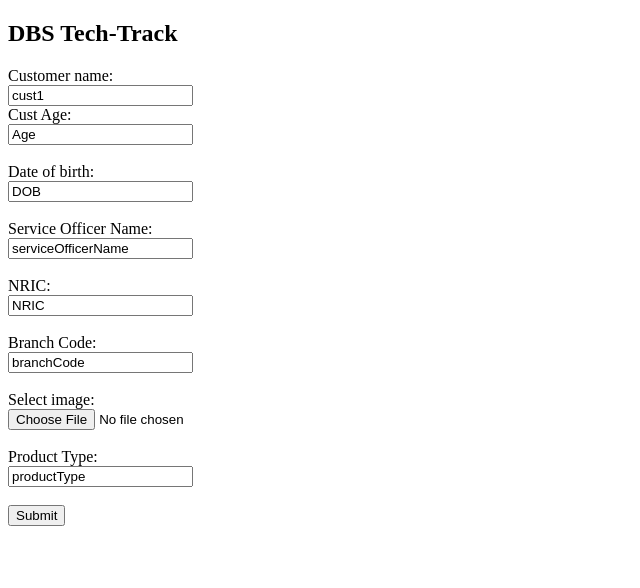
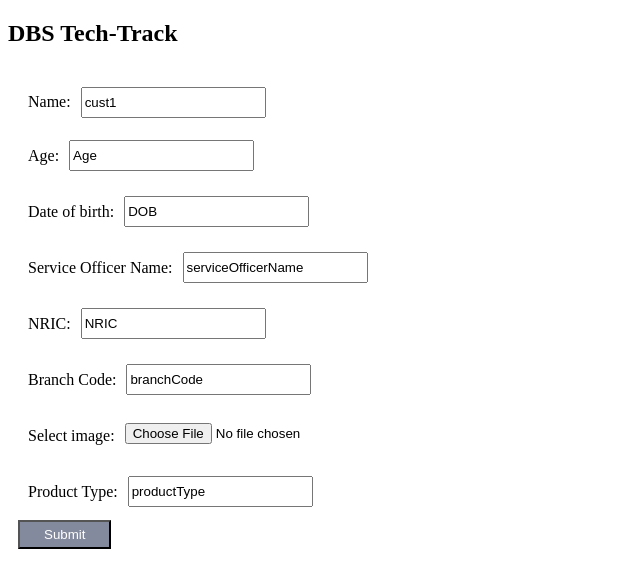
Before and after one commit to jermsinarocket/DBS-TechTrack, a Django app: template TechTrack/TechTrack/app/templates/TechTrack-Page2.html in a window 1280 px wide. Shown: the top 588 px of the page, without its empty margins (0-640 px from the left). Run offline with Django 3.2, Linux system fonts and the light colour scheme; the template is opened without the code that fills it, so the values that code supplies are empty.

Commit message:
add basic styles for page 2-form

```diff
--- a/TechTrack/TechTrack/app/templates/TechTrack-Page2.html
+++ b/TechTrack/TechTrack/app/templates/TechTrack-Page2.html
@@ -1,26 +1,71 @@
 <!DOCTYPE html>
 <html>
+  <style>
+    .input-row {
+      display: flex;
+      align-items: center;
+      padding: 10px
+    }
+    .input-text {
+      padding-right: 10px;
+    }
+
+    .input-box {
+      height: 25px;
+    }
+
+    .button {
+      color: white;
+      background-color: #848A9D;
+      padding: 5px 24px
+    }
+
+    .overall {
+      padding: 10px
+    }
+    </style>
 <body>
 <h2>DBS Tech-Track</h2>
 
 <form action="/credentials.php">
-  <label for="custName">Customer name:</label><br>
-  <input type="text" id="custName" name="custName" value="cust1"><br>
-  <label for="custAge">Cust Age:</label><br>
-  <input type="text" id="custAge" name="custAge" value="Age"><br><br>
-  <label for="DOB">Date of birth:</label><br>
-  <input type="text" id="DOB" name="DOB" value="DOB"><br><br>
-  <label for="serviceOfficerName">Service Officer Name:</label><br>
-  <input type="text" id="serviceOfficerName" name="serviceOfficerName" value="serviceOfficerName"><br><br>
-  <label for="NRIC">NRIC:</label><br>
-  <input type="text" id="NRIC" name="NRIC" value="NRIC"><br><br>
-  <label for="branchCode">Branch Code:</label><br>
-  <input type="text" id="branchCode" name="branchCode" value="branchCode"><br><br>
-  <label for="img">Select image:</label><br>
-  <input type="file" id="img" name="img" accept="image/*"><br><br>
-  <label for="productType">Product Type:</label><br>
-  <input type="text" id="productType" name="productType" value="productType"><br><br>
-  <input type="submit" value="Submit">
+  <div class="overall">
+    <div class="input-row">
+      <label class="input-text" for="custName">Name:</label><br>
+      <input class="input-box" type="text" id="custName" name="custName" value="cust1"><br>
+    </div>
+    <div class="input-row">
+      <label class="input-text" for="custAge">Age:</label><br>
+      <input class="input-box" type="text" id="custAge" name="custAge" value="Age"><br><br>
+    </div>
+    <div class="input-row">
+      <label class="input-text" for="DOB">Date of birth:</label><br>
+      <input class="input-box" type="text" id="DOB" name="DOB" value="DOB"><br><br>
+    </div>
+    <div class="input-row">
+      <label class="input-text" for="serviceOfficerName">Service Officer Name:</label><br>
+      <input class="input-box" type="text" id="serviceOfficerName" name="serviceOfficerName" value="serviceOfficerName"><br><br>
+    </div>
+
+    <div class="input-row">
+      <label class="input-text" for="NRIC">NRIC:</label><br>
+      <input class="input-box" type="text" id="NRIC" name="NRIC" value="NRIC"><br><br>
+    </div>
+    <div class="input-row">
+      <label class="input-text" for="branchCode">Branch Code:</label><br>
+      <input class="input-box" type="text" id="branchCode" name="branchCode" value="branchCode"><br><br>
+    </div>
+    <div class="input-row">
+      <label class="input-text" for="img">Select image:</label><br>
+      <input class="input-box" type="file" id="img" name="img" accept="image/*"><br><br>
+    </div>
+    <div class="input-row">
+      <label class="input-text" for="productType">Product Type:</label><br>
+      <input class="input-box" type="text" id="productType" name="productType" value="productType"><br><br>
+    </div>
+    <input class= "button"  type="submit" value="Submit">
+
+  </div>
+
 </form>
 
 </body>
```
